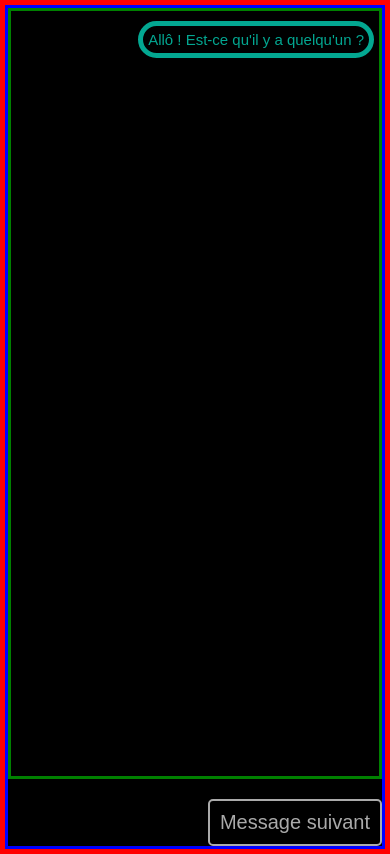
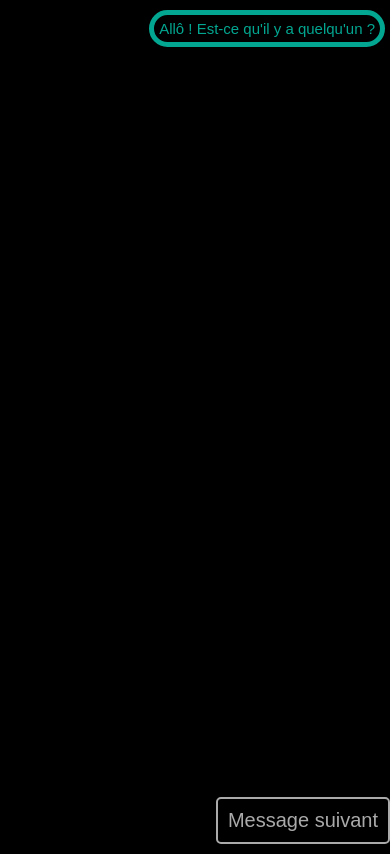
Before and after one commit to VioletAwake/LWMeet, a plain HTML site: page LWMeetTalk.html in a window 390 px wide. Drawn offline with Linux system fonts and the light colour scheme.

Commit message:
Good luck

```diff
--- a/LWMeetTalk.css
+++ b/LWMeetTalk.css
@@ -375,13 +375,11 @@
     display: flex;
     height: 100vh;
     margin: 0;
-    border: 5px solid red;
   }
 
   .chat-container {
     width: 100%;
     height: auto;
-    border: 3px solid blue;
     background-color: black;
     display: flex;
     flex-direction: column;
@@ -394,7 +392,6 @@
     display: flex;
     flex-direction: column;
     margin: 0;
-    border: 3px solid green;
   }
 
   .message {
```
